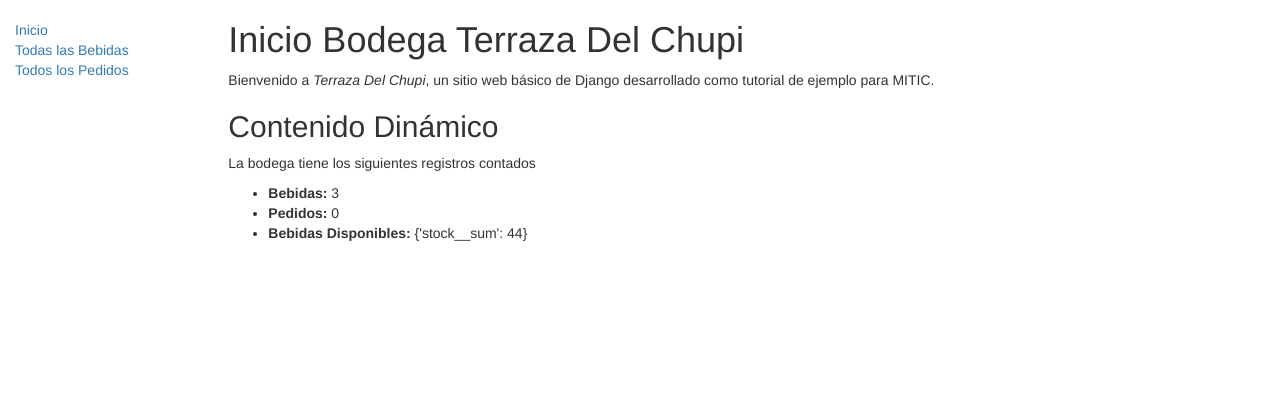
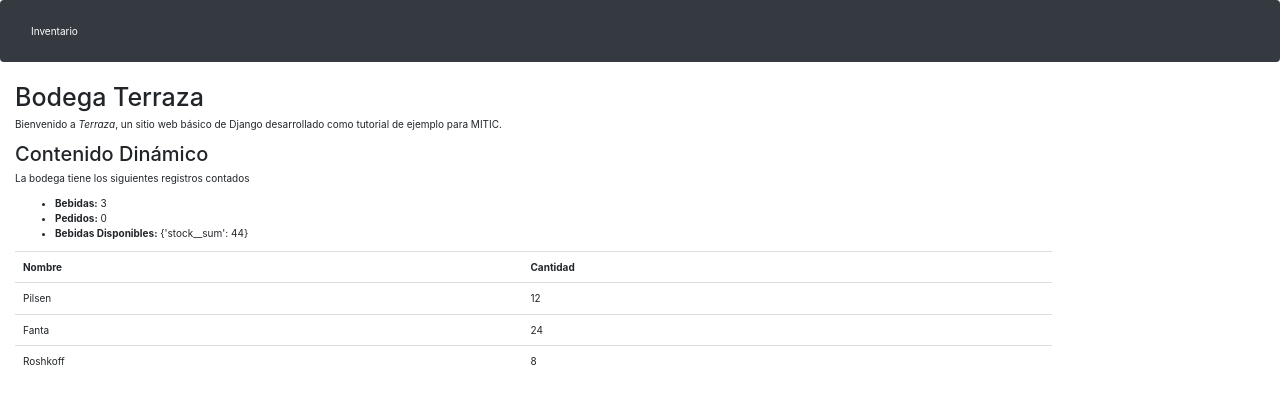
Before and after one commit to GirlsCodePy/cursoPythonDjangoMitic2019, a Django app: page /catalogo/ in a window 1280 px wide. Shown: the top 404 px of the page. Run offline with Django 3.2, Linux system fonts and the light colour scheme; data comes from the database, SQL or seed files in the repository; both versions use the stored data as it was after the commit; data that the repository does not hold is empty; some libraries are stand-ins or nearby versions.

Commit message:
Cambios visuales

```diff
--- a/bodegaTerrazaDelChupi/urls.py
+++ b/bodegaTerrazaDelChupi/urls.py
@@ -32,7 +32,7 @@ urlpatterns += [
 
 #2 Add URL maps to redirect the base URL to our application from django.views.generic import RedirectView
 urlpatterns += [
-    path('', RedirectView.as_view(url='/catalogo/', permanent=True)),
+    path('/', RedirectView.as_view(url='/catalogo/', permanent=True)),
 ]
 
 #3 Use static() to add url mapping to serve static files during development (only)
--- a/catalogo/templates/base_generic.html
+++ b/catalogo/templates/base_generic.html
@@ -7,7 +7,7 @@
   <meta name="viewport" content="width=device-width, initial-scale=1">
   <link rel="stylesheet" href="https://maxcdn.bootstrapcdn.com/bootstrap/3.3.7/css/bootstrap.min.css">
   <script src="https://ajax.googleapis.com/ajax/libs/jquery/1.12.4/jquery.min.js"></script>
-  <script src="https://maxcdn.bootstrapcdn.com/bootstrap/3.3.7/js/bootstrap.min.js"></script>
+  <link rel="stylesheet" href="https://maxcdn.bootstrapcdn.com/bootstrap/4.0.0/css/bootstrap.min.css" integrity="sha384-Gn5384xqQ1aoWXA+058RXPxPg6fy4IWvTNh0E263XmFcJlSAwiGgFAW/dAiS6JXm" crossorigin="anonymous">
 
   <!-- Add additional CSS in static file -->
   {% load static %}
@@ -15,19 +15,22 @@
 </head>
 
 <body>
+    <nav class="navbar navbar-expand-lg navbar-dark bg-dark">
+        <button class="navbar-toggler" type="button" data-toggle="collapse" data-target="#navbarSupportedContent" aria-controls="navbarSupportedContent" aria-expanded="false" aria-label="Toggle navigation">
+          <span class="navbar-toggler-icon">Bodega</span>
+        </button>
+
+        <div class="collapse navbar-collapse" id="navbarSupportedContent">
+          <ul class="navbar-nav mr-auto">
+            <li class="nav-item active">
+              <a class="nav-link" href="#">Inventario<span class="sr-only"></span></a>
+            </li>
+          </ul>
+        </div>
+      </nav>
 
   <div class="container-fluid">
-
     <div class="row">
-      <div class="col-sm-2">
-      {% block sidebar %}
-      <ul class="sidebar-nav">
-          <li><a href="{% url 'index' %}">Inicio</a></li>
-          <li><a href="">Todas las Bebidas</a></li>
-          <li><a href="">Todos los Pedidos</a></li>
-      </ul>
-     {% endblock %}
-      </div>
       <div class="col-sm-10 ">
       {% block content %}{% endblock %}
       </div>
--- a/catalogo/templates/index.html
+++ b/catalogo/templates/index.html
@@ -1,9 +1,9 @@
 {% extends "base_generic.html" %}
 
 {% block content %}
-<h1>Inicio Bodega Terraza Del Chupi</h1>
+<h1>Bodega Terraza</h1>
 
-<p>Bienvenido a <em>Terraza Del Chupi</em>, un sitio web básico de Django desarrollado como tutorial de ejemplo para MITIC.</p>
+<p>Bienvenido a <em>Terraza</em>, un sitio web básico de Django desarrollado como tutorial de ejemplo para MITIC.</p>
 
 <h2>Contenido Dinámico</h2>
 
@@ -13,5 +13,19 @@
     <li><strong>Pedidos:</strong> {{ num_pedidos }}</li>
     <li><strong>Bebidas Disponibles:</strong> {{ num_bebidas_disponibles }}</li>
   </ul>
+    <table class="table">
+      <th>Nombre</th>
+      <th>Cantidad</th>
+      {% for bebida in bebidas %}
+      <tr>
+        <td>
+          {{ bebida.nombre }}
+        </td>
+        <td>
+          {{ bebida.stock }}
+        </td>
+      </tr>
+      {% endfor %}
+    </table>
 
 {% endblock %}
--- a/catalogo/views.py
+++ b/catalogo/views.py
@@ -13,10 +13,15 @@ def index(request):
     num_bebidas_disponibles = Bebida.objects.all().aggregate(Sum('stock'))
     #num_bebidas_disponibles = Bebida.objects.filter(stock__gt=0).count()
 
+    bebidas = Bebida.objects.all()
 
  # Renderiza la plantilla HTML index.html con los datos en la variable contexto
     return render(
         request,
         'index.html',
-        context={'num_bebidas':num_bebidas, 'num_pedidos':num_pedidos, 'num_bebidas_disponibles':num_bebidas_disponibles},
+        context={'num_bebidas':num_bebidas, 'num_pedidos':num_pedidos, 'num_bebidas_disponibles':num_bebidas_disponibles, 'bebidas': bebidas},
     )
+
+def comprar(request):
+    device_value = request.POST.get('nombre')
+    print (device_value)
```
Also changed, not shown: catalogo/models.py (line endings or trailing spaces), db.sqlite3.
